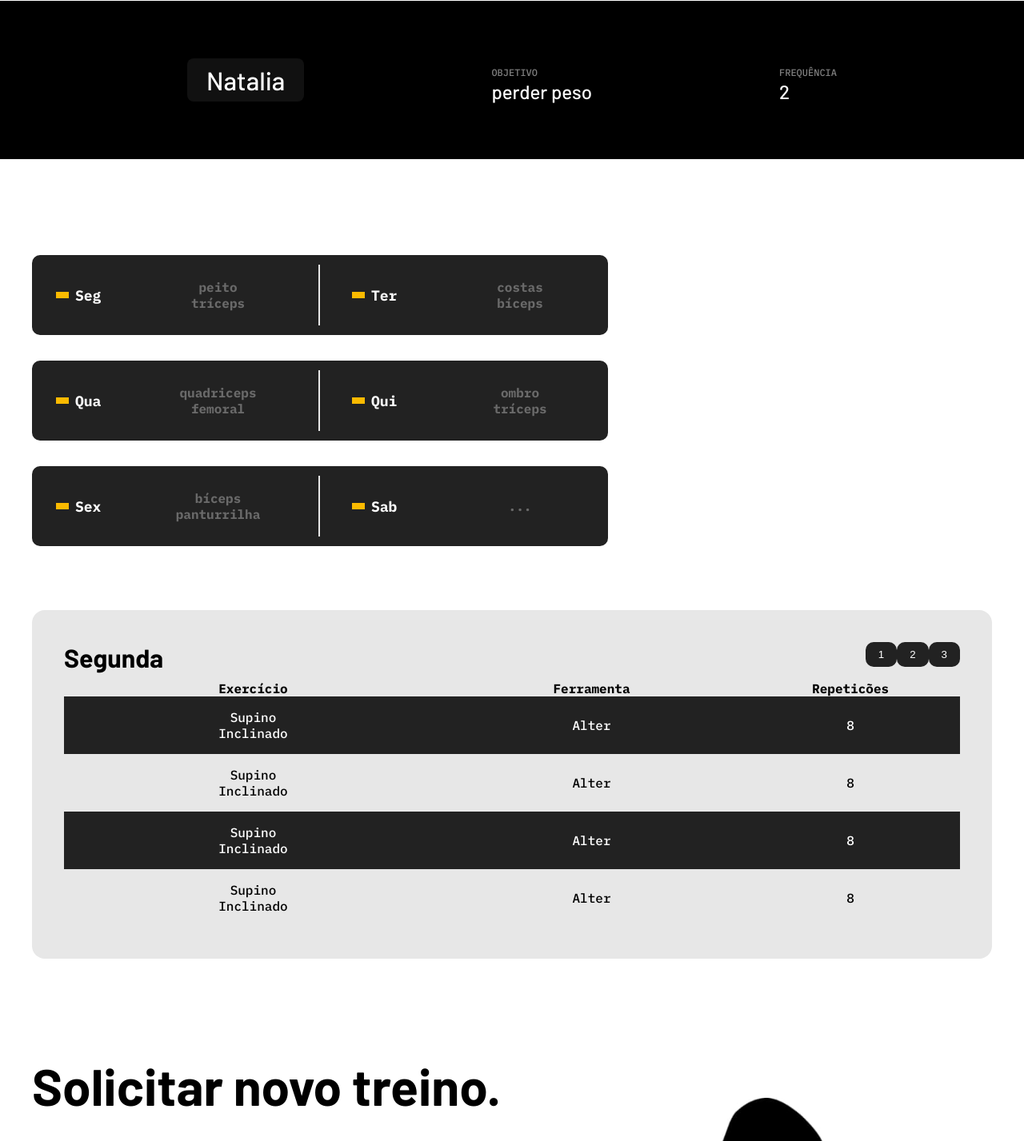
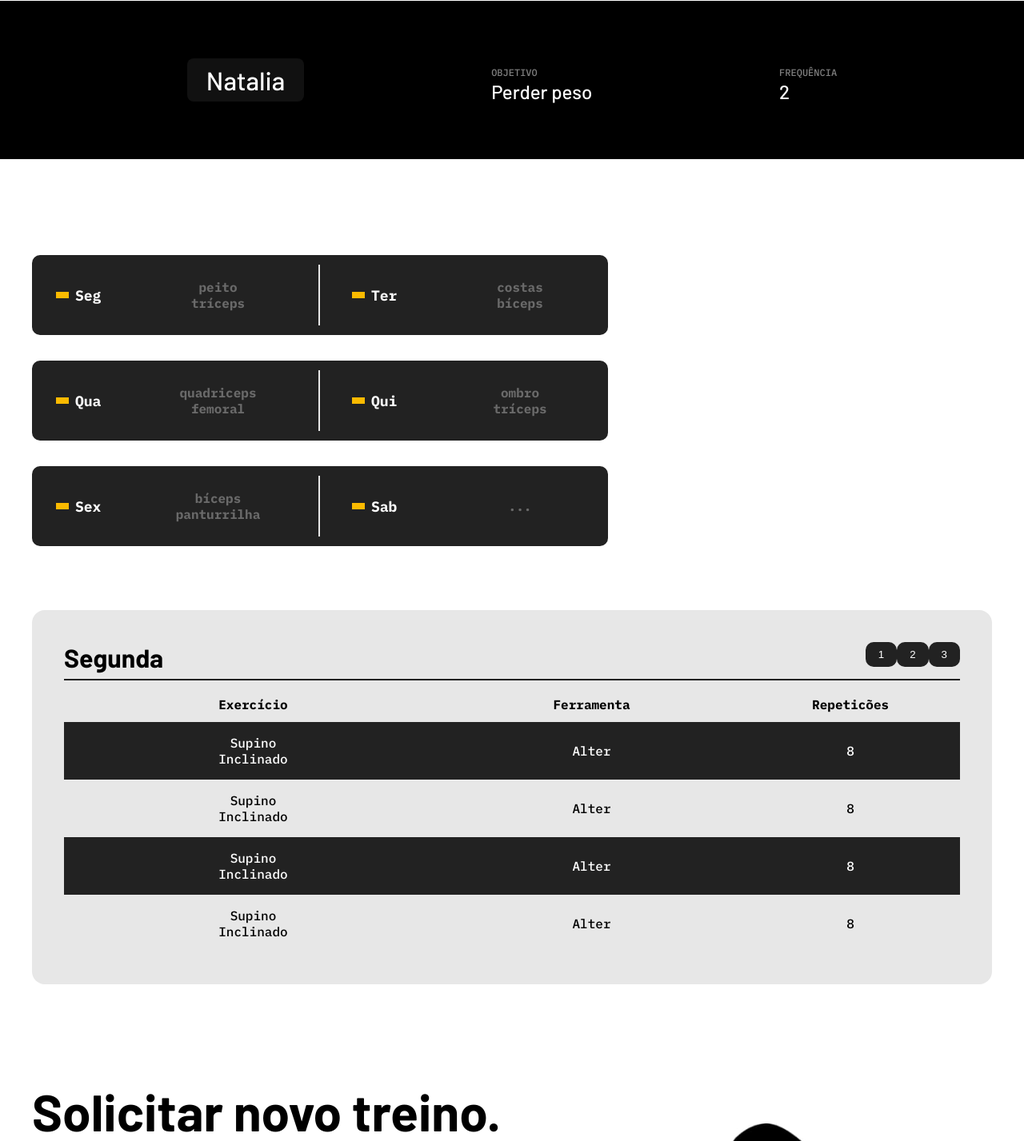
Before and after one commit to MatheusTG/Academia, a Flask app: page /treinos.html in a window 1280 px wide. Shown: the part 508-1935 px from the top of the page at 80% size. Run offline with Flask 3, Linux system fonts and the light colour scheme.

Commit message:
Ajustes finais

```diff
--- a/run.py
+++ b/run.py
@@ -35,7 +35,6 @@ def cadastro():
   if request.method == 'GET' and request.args:
     repo_cliente = ClienteRepository()
 
-    print(len(PlanoRepository().select(Plano.plano_id).all()))
     repo_cliente.insert(
       cpf=request.args.get('cpf'),
       nome=request.args.get('nome'),
@@ -69,7 +68,7 @@ def cadastro():
     with open('data/user.json', 'w') as file:
       json.dump(user_dados, file)
 
-    return render_template('treinos.html', nome=nome, objetivo=objetivo, frequencia=frequencia)
+    return render_template('treinos.html', nome=nome, objetivo=objetivo.capitalize(), frequencia=frequencia)
   return render_template('cadastro.html')
 
 @app.route('/login.html', methods=['GET', 'POST'])
@@ -96,7 +95,7 @@ def login():
 
         with open('data/user.json', 'w') as file:
           json.dump(data_cliente_dict, file)
-        return render_template('treinos.html', nome=nome, objetivo=objetivo, frequencia=frequencia)
+        return render_template('treinos.html', nome=nome, objetivo=objetivo.capitalize(), frequencia=frequencia)
 
   return render_template('login.html')
 
@@ -109,7 +108,7 @@ def treinos():
   objetivo = user_dados['objetivo']
   frequencia = user_dados['frequencia']
 
-  return render_template('treinos.html', nome=nome, objetivo=objetivo, frequencia=frequencia)
+  return render_template('treinos.html', nome=nome, objetivo=objetivo.capitalize(), frequencia=frequencia)
 
 if __name__ == '__main__':
   app.run(debug=True)
--- a/static/css/paginas/treinos.css
+++ b/static/css/paginas/treinos.css
@@ -65,10 +65,16 @@ section.container-treino-geral {
     font-size: 2rem;
 }
 
+.especificacoes-treino th {
+    padding-bottom: 12px;
+}
+
 .selecionar-musculo {
     display: flex;
     justify-content: space-between;
-    margin-bottom: 10px;
+    padding-bottom: 8px;
+    border-bottom: 2px solid var(--cor08);
+    margin-bottom: 20px;
 }
 
 .selecionar-musculo ul {display: flex;}
```
